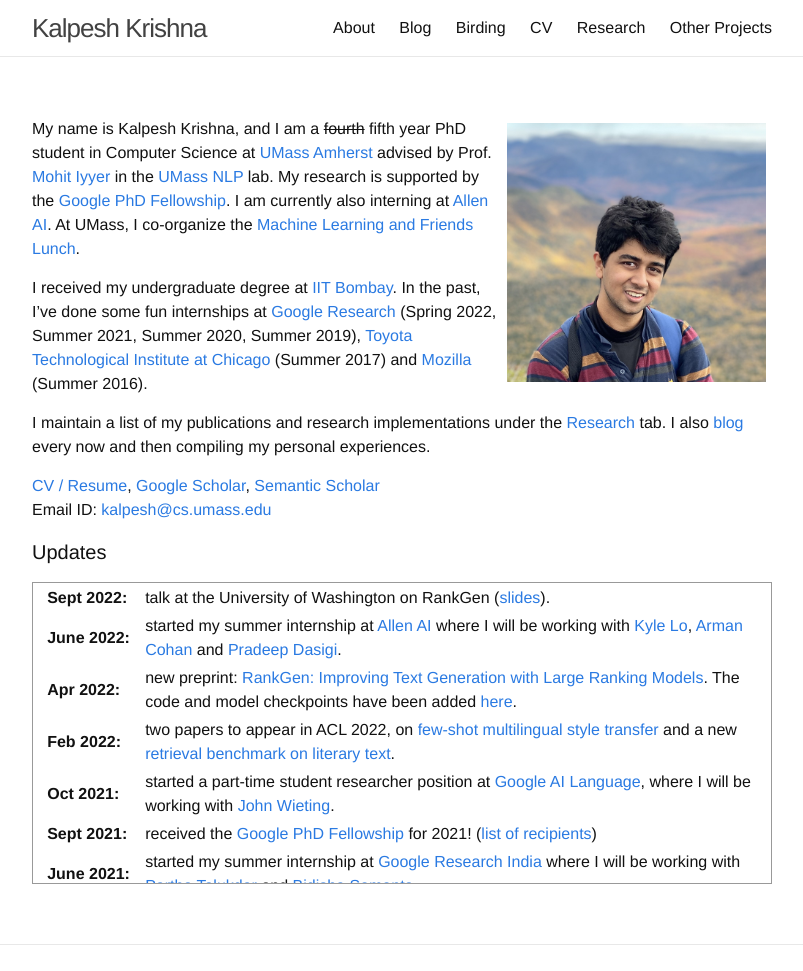
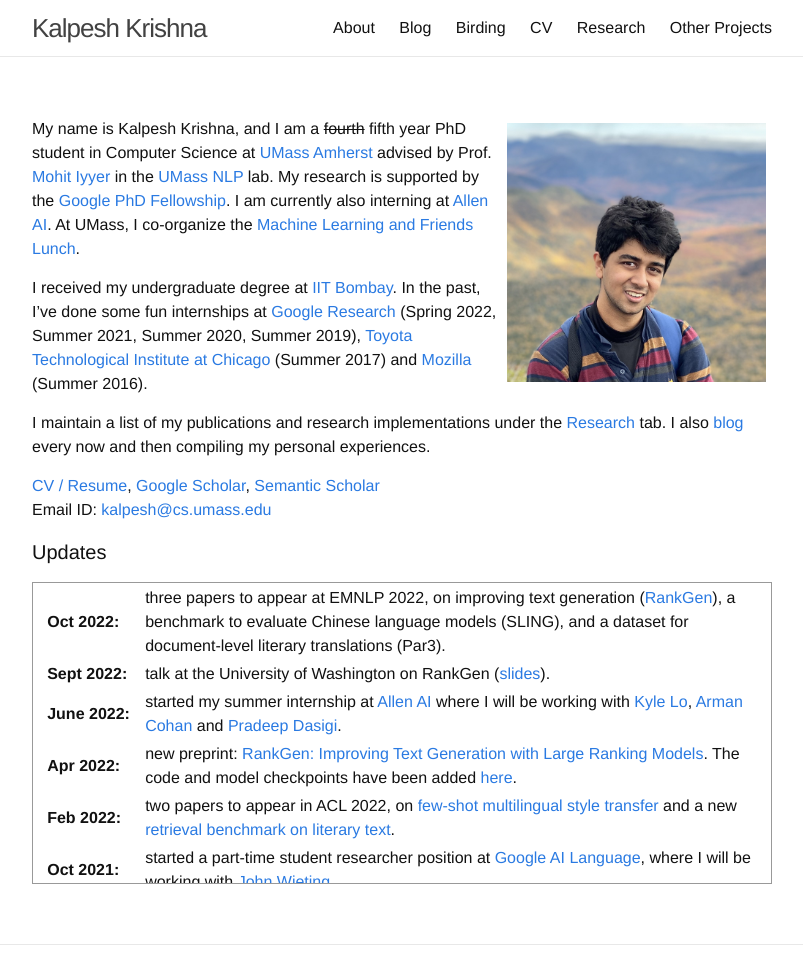
Before and after one commit to martiansideofthemoon/martiansideofthemoon.github.io, a Jekyll site: the page built from index.md, in a window 1280 px wide, cut to the strip 0-971 px from the top of the page. Shown: the whole strip, without its empty margins (238-1041 px from the left). Built offline with Jekyll 4.4.1, drawn with Linux system fonts in a browser that asks for light colours; comment, search, counter and statistics services are not loaded.

Commit message:
Update index.md

```diff
--- a/index.md
+++ b/index.md
@@ -20,6 +20,7 @@ Email ID: [kalpesh@cs.umass.edu](mailto:kalpesh@cs.umass.edu)
 <table>
 <col width="100px">
 <col width="650px">
+  <tr><td><b>Oct 2022:</b></td><td>three papers to appear at EMNLP 2022, on improving text generation (<a href="https://arxiv.org/abs/2205.09726">RankGen</a>), a benchmark to evaluate Chinese language models (SLING), and a dataset for document-level literary translations (Par3).</td></tr>
   <tr><td><b>Sept 2022:</b></td><td>talk at the University of Washington on RankGen (<a href="https://drive.google.com/file/d/1320bRCUIzGnj4CAHmcVBTOdpE43tE0yB/view?usp=sharing">slides</a>).</td></tr>
   <tr><td><b>June 2022:</b></td><td>started my summer internship at <a href="https://allenai.org">Allen AI</a> where I will be working with <a href="https://kyleclo.github.io/">Kyle Lo</a>, <a href="http://armancohan.com/">Arman Cohan</a> and <a href="https://pdasigi.github.io/">Pradeep Dasigi</a>.</td></tr>
   <tr><td><b>Apr 2022:</b></td><td>new preprint: <a href="https://arxiv.org/abs/2205.09726">RankGen: Improving Text Generation with Large Ranking Models</a>. The code and model checkpoints have been added <a href="https://github.com/martiansideofthemoon/rankgen">here</a>.</td></tr>
```
